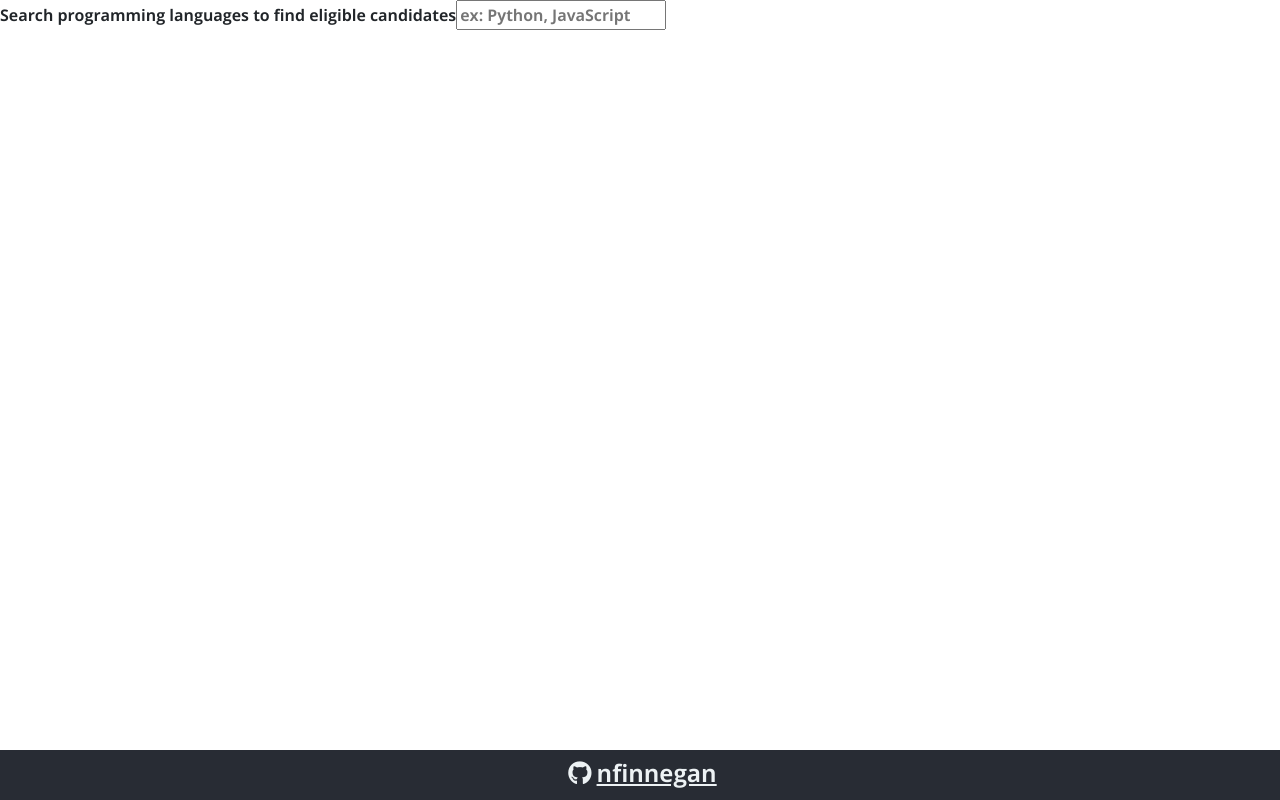
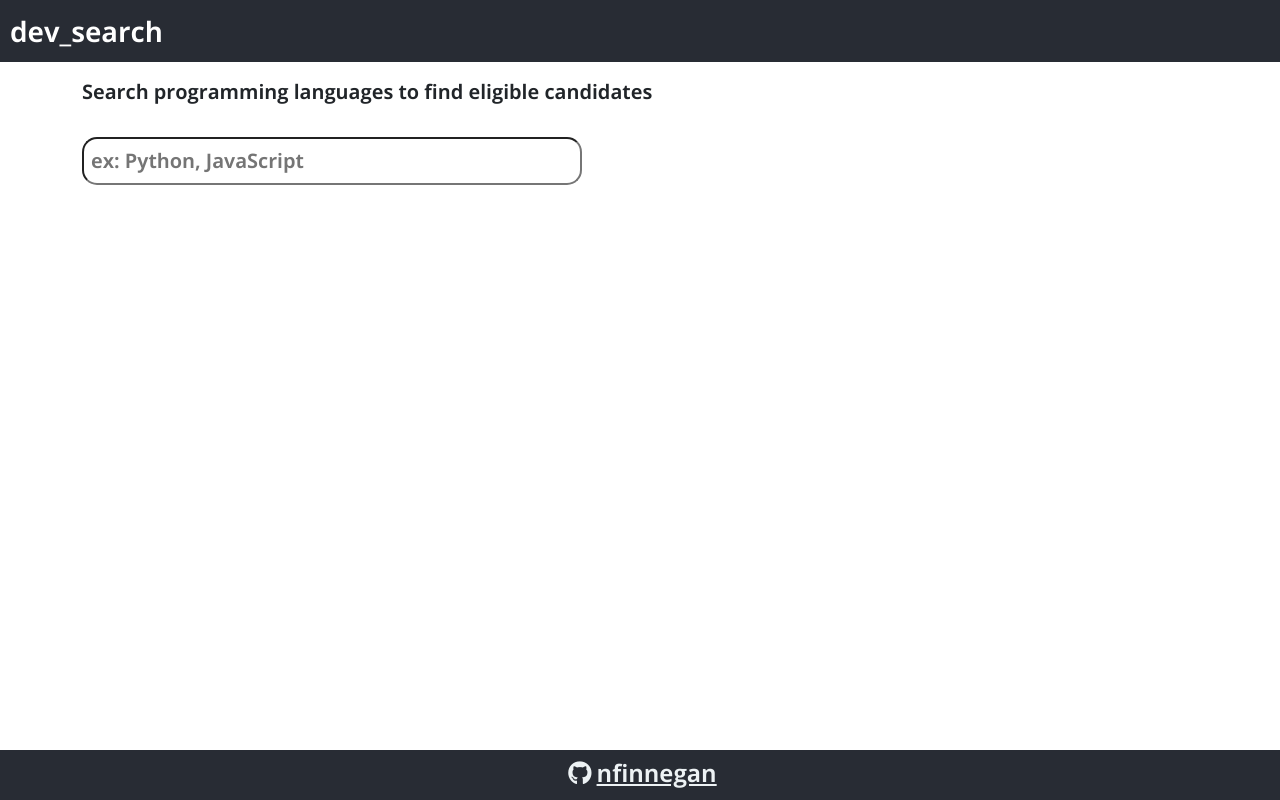
Before and after one commit to nfinnegan/dev_search, a React (Create React App) app: page /search in a window 1280 px wide. Built offline with nearby package versions, Linux system fonts and the light colour scheme.

Commit message:
nav component, update styling header and srch

```diff
--- a/src/App.js
+++ b/src/App.js
@@ -8,12 +8,13 @@ import {
   Switch,
 } from "react-router-dom";
 import "./App.css";
+import Navbar from "./components/Navbar/Navbar";
 
 function App() {
   return (
     <div className="App">
       <Router>
-        {/* <Header /> */}
+        <Navbar />
         <Routes>
           <Route path="/" element={<Header />} />
           <Route path="/search" element={<Search />} />
--- a/src/components/Header/Header.js
+++ b/src/components/Header/Header.js
@@ -5,9 +5,6 @@ import { Link } from "react-router-dom";
 const Header = () => {
   return (
     <div>
-      <nav className="App-header" id="app_title">
-        dev_search
-      </nav>
       <header className="intro container-fluid">
         <div>
           <h1 className="landing_page_text">Looking for programmers?</h1>
--- a/src/components/Header/style.css
+++ b/src/components/Header/style.css
@@ -1,11 +1,3 @@
-.App-header {
-  background-color: #282c34;
-  font-size: 28px;
-  color: white;
-  margin: 0px;
-  padding: 10px;
-}
-
 .intro {
   background-color: #e9ecef;
   padding: 80px 0px 60px;
--- /dev/null
+++ b/src/components/Navbar/Navbar.js
@@ -0,0 +1,14 @@
+import React from "react";
+import "./style.css";
+
+const Navbar = () => {
+  return (
+    <div>
+      <nav className="App-header" id="app_title">
+        dev_search
+      </nav>
+    </div>
+  );
+};
+
+export default Navbar;
--- /dev/null
+++ b/src/components/Navbar/style.css
@@ -0,0 +1,7 @@
+.App-header {
+  background-color: #282c34;
+  font-size: 28px;
+  color: white;
+  margin: 0px;
+  padding: 10px;
+}
--- a/src/components/Search/Search.js
+++ b/src/components/Search/Search.js
@@ -1,11 +1,14 @@
 import React from "react";
+import "./style.css";
 // import { Link } from "react-router-dom";
 
 const Search = () => {
   return (
     <div>
-      <aside>
+      <aside className="container searchPageWrapper" id="searchText">
         Search programming languages to find eligible candidates
+        <br />
+        <br />
         <input
           type="text"
           name="searchLanguages"
--- /dev/null
+++ b/src/components/Search/style.css
@@ -0,0 +1,13 @@
+.searchPageWrapper {
+  padding-top: 15px;
+}
+
+#searchText {
+  font-size: 20px;
+}
+
+#languageInput {
+  border-radius: 15px;
+  padding: 7px;
+  width: 500px;
+}
```
